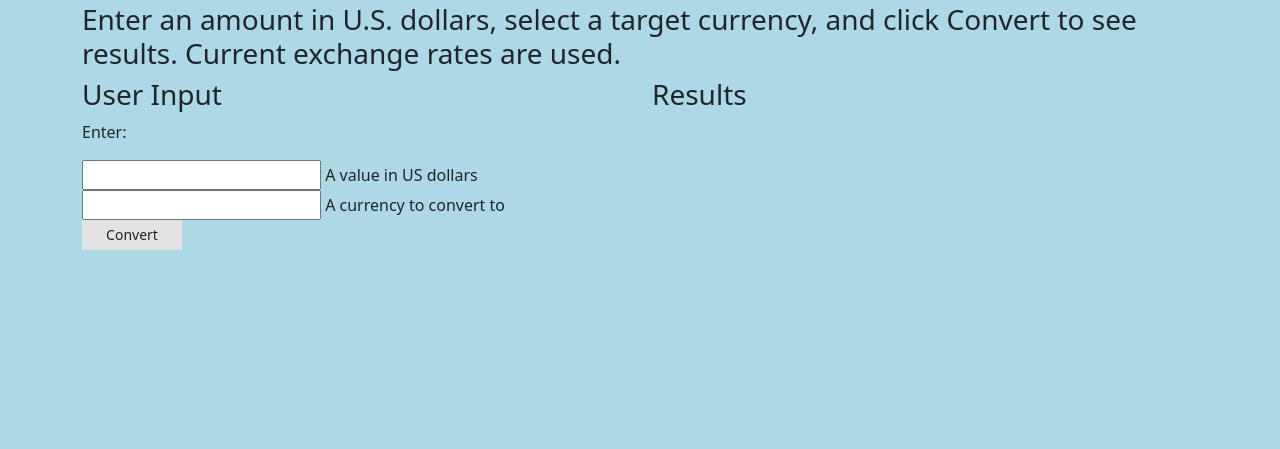
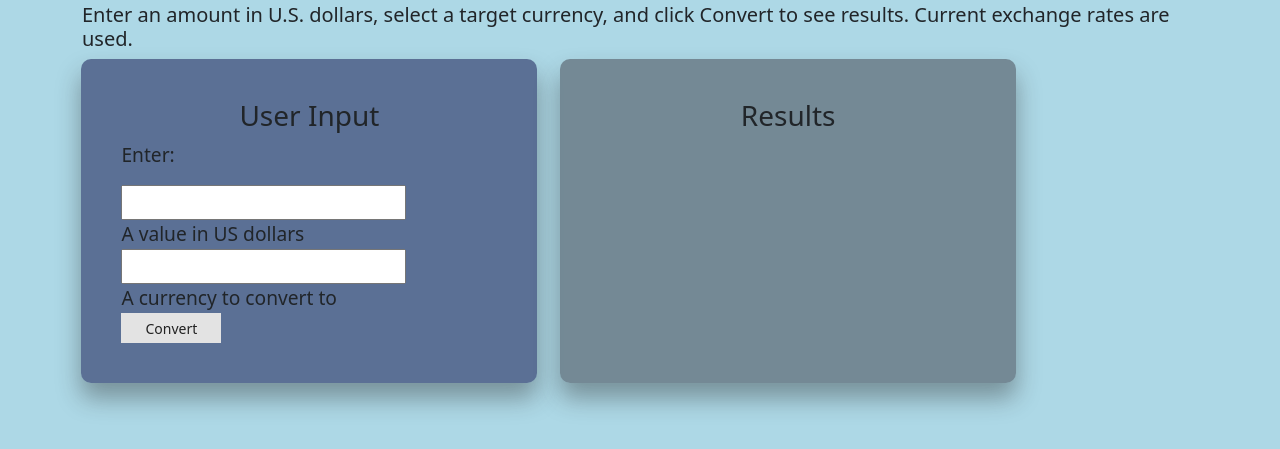
Before and after one commit to joncheng-dev/currency-exchanger-reloaded, a website built with webpack: page src/index.html in a window 1280 px wide. Shown: the part 53-502 px from the top of the page. Built offline with nearby package versions, Linux system fonts and the light colour scheme.

Commit message:
add min value of 1 to dollar amt input; WIP: styling

```diff
--- a/src/css/styles.css
+++ b/src/css/styles.css
@@ -1,5 +1,6 @@
 body {
   background-color: lightblue;
+  font-size: larger;
 }
 
 .button {
@@ -14,3 +15,29 @@ body {
   color: #222222;
   background-color: #E3E3E3;
 }
+
+.col-6 {
+  width: 40%;
+  margin: 0% 1% 0% 1%;
+  padding: 40px;
+  box-sizing: border-box;
+  border-radius: 10px;
+}
+
+#form-box h3 {
+  text-align: center;
+}
+
+#form-box {
+  background: rgba(10,10,70,.5);
+  box-shadow: 0 15px 25px rgba(40,40,40,.4);
+}
+
+#results-box h3 {
+  text-align: center;
+}
+
+#results-box {
+  background: rgba(60,60,70,.5);
+  box-shadow: 0 15px 25px rgba(40,40,40,.4);
+}
--- a/src/index.html
+++ b/src/index.html
@@ -6,13 +6,13 @@
   <body>
     <div class="container">
       <h1>Currency Exchanger</h1>
-      <h3>Enter an amount in U.S. dollars, select a target currency, and click Convert to see results. Current exchange rates are used.</h3>
+      <h5>Enter an amount in U.S. dollars, select a target currency, and click Convert to see results. Current exchange rates are used.</h5>
       <div class="row">
-        <div class="col-6">
+        <div class="col-6" id="form-box">
           <h3>User Input</h3>
           <p>Enter:</p>
           <form id="user-input-form">
-            <input id="dollar-amount" type="number" name="dollar-amount" required/>
+            <input id="dollar-amount" type="number" name="dollar-amount" min="1" required/>
             <label for="dollar-amount">A value in US dollars</label>
             <br/>
             <input id="target-currency" type="text" name="target-currency" required/>
@@ -21,7 +21,7 @@
             <button type="submit" class="button">Convert</button>
           </form>
         </div>
-        <div class="col-6">
+        <div class="col-6" id="results-box">
           <h3>Results</h3>
           <div id="results"></div>
         </div>
--- a/src/index.js
+++ b/src/index.js
@@ -33,7 +33,14 @@ function showError(error) {
     }
   }
   outputToHtml += `Error. Status: ${error[0].status}. Type: ${error[1]["error-type"]} Message: ${customErrorMessage}`;
+
+  let ulElement = document.createElement("ul");
+  let liElement = document.createElement("li");
+  ulElement.append(liElement);
+  liElement.append(`Status: ${error[0].status}`);
+
   document.getElementById("results").innerText = outputToHtml;
+  document.getElementById("results").append(ulElement);
 }
 
 function handleFormSubmission(event) {
```
